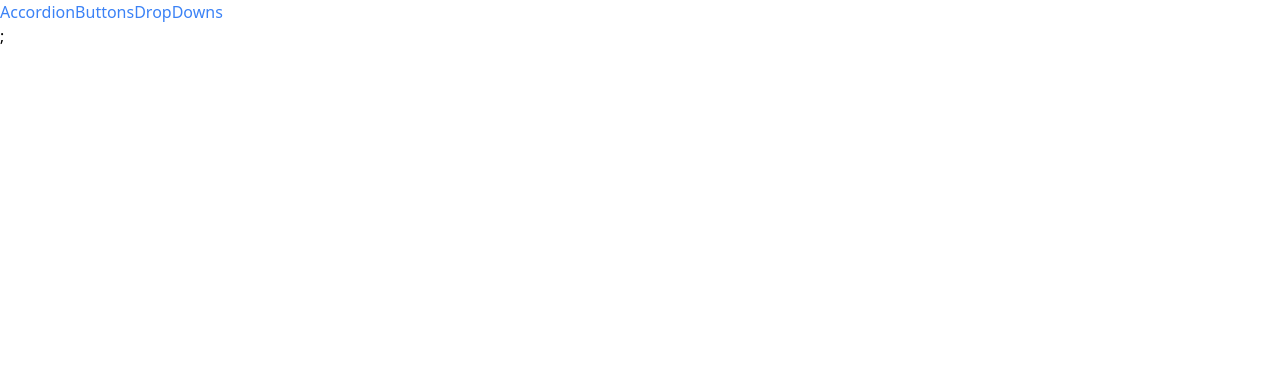
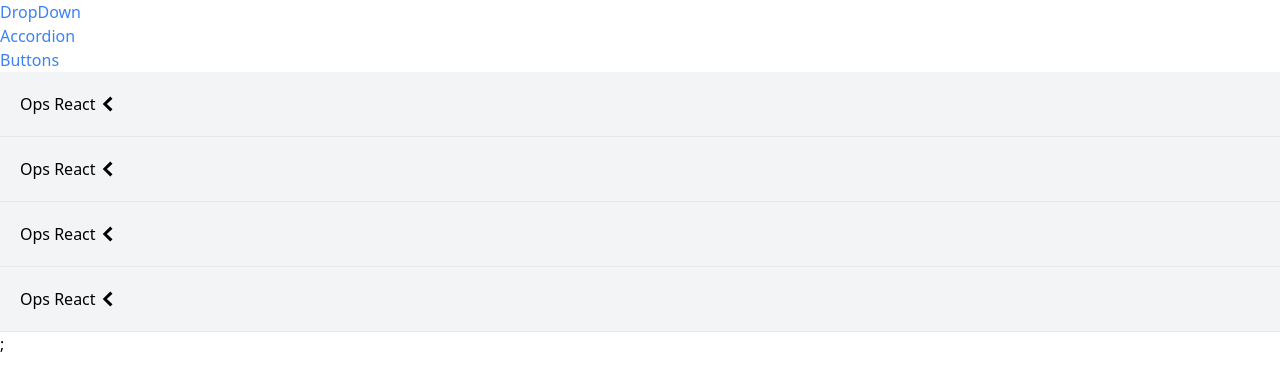
Before and after one commit to bishalkunwar/HandsOnReact, a React (Create React App) app in the folder practicepro/: page / in a window 1280 px wide. Shown: the top 390 px of the page. Built offline with nearby package versions, Linux system fonts and the light colour scheme.

Commit message:
Sidebar implemented

```diff
--- /dev/null
+++ b/practicepro/src/Components/CustomNavigationAndRouting/Sidebar.js
@@ -0,0 +1,23 @@
+import Link from "./Link";
+
+export default function Sidebar(){
+    const links  = [
+        {
+            label: 'DropDown', path: '/dropDown'
+        },{
+            label: 'Accordion', path: '/'
+        },{
+            label: 'Buttons', path: '/buttons'
+        },
+    ];
+
+    const renderLinks = links.map((link)=>{
+        return <Link key={link.label} to={link.path}>{link.label}</Link>
+    })
+
+    return(
+        <div className="sticky top-0 overflow-y-scroll flex flex-col">
+            {renderLinks}
+        </div>
+    );
+};
--- a/practicepro/src/Components/Pages/ButtonPages.js
+++ b/practicepro/src/Components/Pages/ButtonPages.js
@@ -3,9 +3,7 @@ import {GoBell} from 'react-icons/go';
 
 export default function ButtonPages(){
 
-    const handleClick = ()=>{
-        alert("button clicked,")
-    }
+    const handleClick = ()=>{}
 
     return(
         <div>
--- a/practicepro/src/Components/Pages/Home.js
+++ b/practicepro/src/Components/Pages/Home.js
@@ -2,20 +2,21 @@
 import AccordionPage from "./AccorodianPages";
 import ButtonPages from "./ButtonPages";
 import DropDownPage from "./DropDownPages";
-import Link from "../CustomNavigationAndRouting/Link";
+// import Link from "../CustomNavigationAndRouting/Link";
 import Route from "../CustomNavigationAndRouting/Route";
-
+import Sidebar from "../CustomNavigationAndRouting/Sidebar";
 
 export default function Home(){
 
     return(
         <div>
-            <Link to="/accordion">Accordion</Link>
+            {/* <Link to="/accordion">Accordion</Link>
             <Link to="/buttons">Buttons</Link>
             <Link to="/dropDown">DropDowns</Link>
-
+         */}
+            <Sidebar/>
             <div>
-            <Route path="/accordion">
+                <Route path="/">
                         <AccordionPage/>
                 </Route>
 
```
Lines whose indentation alone changed are shown as unchanged.
